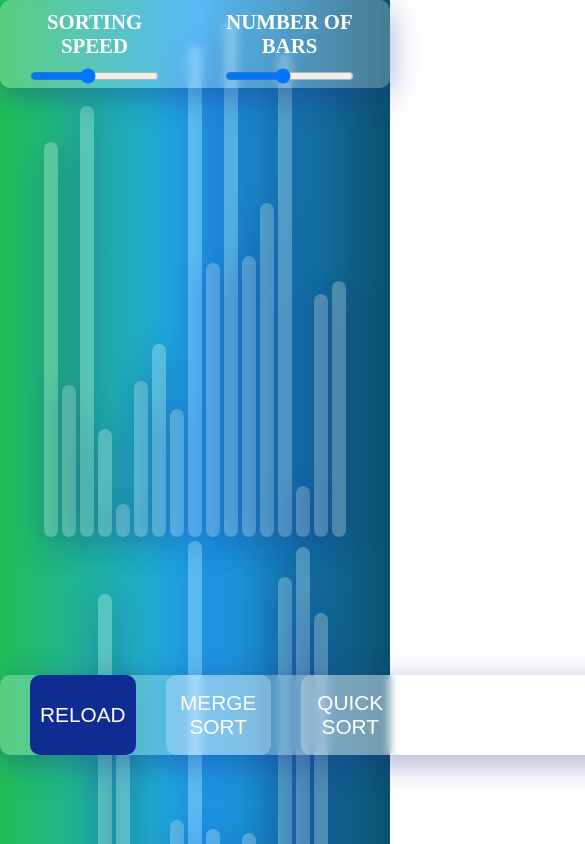
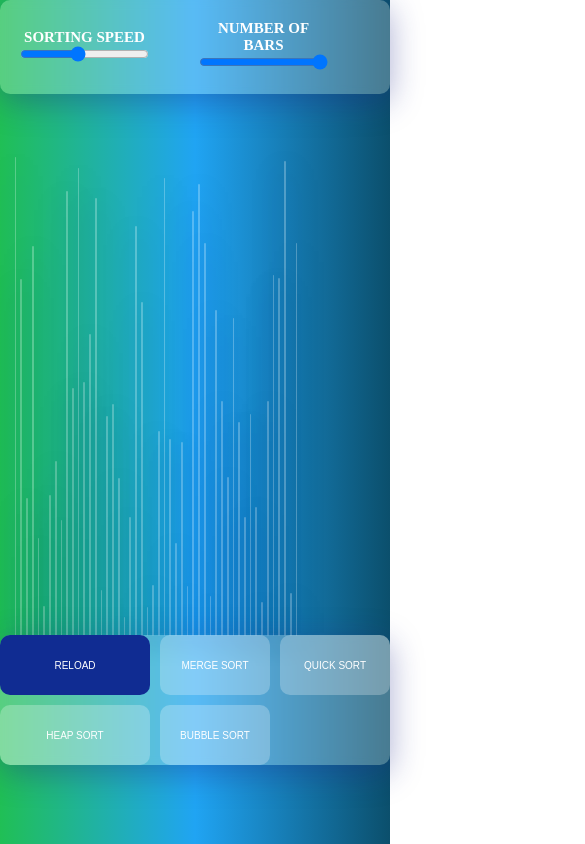
Before and after one commit to SIMRAN-299/mysorting-visualizer, a React (Create React App) app: page / in a window 390 px wide. Shown: the top 844 px of the page, 585 px wide, since content can reach past the window. Built offline with nearby package versions, Linux system fonts and the light colour scheme; a web font is replaced by a local one.

Commit message:
updates for responsive design
Added media query and resolved some issues

```diff
--- a/src/Card.jsx
+++ b/src/Card.jsx
@@ -1,9 +1,9 @@
-import React, { useState } from 'react';
-import {getMergeSortAnimations} from './sortingAlgorithm.js';
-import './cardstyle.css';
-import mybubblesort from './Bubblesort.js';
-import heapsort from './MyHeapsort.js';
-import MyQuicksort from './Quicksort';
+import React, { useState } from "react";
+import { getMergeSortAnimations } from "./sortingAlgorithm.js";
+import "./cardstyle.css";
+import mybubblesort from "./Bubblesort.js";
+import heapsort from "./MyHeapsort.js";
+import MyQuicksort from "./Quicksort";
 //port Slider from './Slider';
 
 // Change this value for the speed of the animations.
@@ -13,64 +13,62 @@ const ANIMATION_SPEED_MS = 10;
 const NUMBER_OF_ARRAY_BARS = 50;
 
 // This is the main color of the array bars.
-const PRIMARY_COLOR = 'rgba(255, 255, 255, 0.25)';
+const PRIMARY_COLOR = "rgba(255, 255, 255, 0.25)";
 
 // This is the color of array bars that are being compared throughout the animations.
-const SECONDARY_COLOR = 'red';
-const WIDTH=14;
-let sorting_already_running=0;
-
+const SECONDARY_COLOR = "red";
+const WIDTH = 14;
+let sorting_already_running = 0;
+const windowWidth=1536;
+const heightDivisor=7;
 
 export default class SortingVisualizer extends React.Component {
   constructor(props) {
     super(props);
 
-
     this.state = {
       array: [],
-      speed:ANIMATION_SPEED_MS,
-      bar:NUMBER_OF_ARRAY_BARS,
-      mywidth:WIDTH,
-
+      speed: ANIMATION_SPEED_MS,
+      bar: NUMBER_OF_ARRAY_BARS,
+      mywidth: WIDTH,
     };
   }
   //this is for restting the array when sorting is completed
-  res(){
-    if(!sorting_already_running){
+  res() {
+    if (!sorting_already_running) {
       this.resetArray();
-    }
-    else{
-      alert("cannot reset the array when sorting algo is running")
+    } else {
+      alert("cannot reset the array when sorting algo is running");
     }
   }
   // CONSTRUCTOR()->COMPONENTWILLMOUNT->RENDER()->COMPONENTDIDMOUNT()->RENDER()
   componentDidMount() {
+
     this.resetArray();
   }
   //this method is used for resetting the array
   resetArray() {
     const array = [];
-    for (let i = 0; i <this.state.bar; i++) {
+    array.push(530);
+    for (let i = 0; i < this.state.bar-1; i++) {
       array.push(randomIntFromInterval(5, 530));
     }
-    this.setState({array});
+    this.setState({ array });
   }
 
   mergeSort() {
-      if(sorting_already_running===0){ //condition for checking if algo is running or not
-      sorting_already_running=1;
-
+    if (sorting_already_running === 0) {
+      //condition for checking if algo is running or not
+      sorting_already_running = 1;
 
       const animations = getMergeSortAnimations(this.state.array);
 
       for (let i = 0; i < animations.length; i++) {
-
-      const arrayBars = document.getElementsByClassName('array-bar');
+        const arrayBars = document.getElementsByClassName("array-bar");
         const isColorChange = i % 3 !== 2;
 
         if (isColorChange) {
           const [barOneIdx, barTwoIdx] = animations[i];
-
 
           const barOneStyle = arrayBars[barOneIdx].style;
           const barTwoStyle = arrayBars[barTwoIdx].style;
@@ -78,186 +76,148 @@ export default class SortingVisualizer extends React.Component {
           setTimeout(() => {
             barOneStyle.backgroundColor = color;
             barTwoStyle.backgroundColor = color;
-        }, i*this.state.speed);
+          }, i * this.state.speed);
         } else {
           setTimeout(() => {
-
             const [barOneIdx, newHeight] = animations[i];
             const barOneStyle = arrayBars[barOneIdx].style;
-          barOneStyle.height = `${newHeight}px`;
-        }, i*this.state.speed);
+            barOneStyle.height = `${newHeight/heightDivisor}%`;
+          }, i * this.state.speed);
         }
       }
-    setTimeout(()=>{
+      setTimeout(() => {
         console.log("timed out");
-             sorting_already_running=0;
-    },animations.length*this.state.speed);
-
+        sorting_already_running = 0;
+      }, animations.length * this.state.speed);
+    } else {
+      alert(
+        "Sorting already running.You can't run another algorithm when one algorithm is running"
+      );
     }
-   else{
-     alert("Sorting already running.You can't run another algorithm when one algorithm is running");
   }
 
+  quickSort() {
+    const animations = MyQuicksort(this.state.array);
+    if (sorting_already_running === 0) {
+      sorting_already_running = 1;
+      let timer = 0;
 
+      for (let i = 0; i < animations.length; i++) {
+        const arrayBars = document.getElementsByClassName("array-bar");
+
+        if (animations[i][0] == "pivot") {
+          const pivotbar = animations[i][1];
+          const barOneStyle = arrayBars[pivotbar].style;
+
+          setTimeout(() => {
+            barOneStyle.backgroundColor = "green";
+          }, timer * this.state.speed);
+          timer++;
+
+          setTimeout(() => {
+            barOneStyle.backgroundColor = PRIMARY_COLOR;
+          }, timer * this.state.speed);
+          timer++;
+        }
+        if (animations[i][0] == "swap") {
+          const [[barone, height1], [bartwo, height2]] = animations[i][1];
+          if (barone == bartwo) {
+            const barOneStyle = arrayBars[barone].style;
+            setTimeout(() => {
+              barOneStyle.backgroundColor = "red";
+            }, timer * this.state.speed);
+            timer++;
+            setTimeout(() => {
+              barOneStyle.backgroundColor = PRIMARY_COLOR;
+            }, timer * this.state.speed);
+            timer++;
+          } else {
+            const barOneStyle = arrayBars[barone].style;
+            const barTwoStyle = arrayBars[bartwo].style;
+            setTimeout(() => {
+              barOneStyle.backgroundColor = "red";
+              barTwoStyle.backgroundColor = "red";
+            }, timer * this.state.speed);
+            timer++;
+
+            setTimeout(() => {
+              barOneStyle.backgroundColor = PRIMARY_COLOR;
+              barTwoStyle.backgroundColor = PRIMARY_COLOR;
+            }, timer * this.state.speed);
+            timer++;
+
+            setTimeout(() => {
+              barOneStyle.height = `${height1/heightDivisor}%`;
+              barTwoStyle.height = `${height2/heightDivisor}%`;
+            }, timer * this.state.speed);
+            timer++;
+          }
+        }
+      }
+      setTimeout(() => {
+        sorting_already_running = 0;
+        console.log("done");
+      }, timer * this.state.speed);
+    } else {
+      alert(
+        "Sorting already running.You can't run another algorithm when one algorithm is running"
+      );
     }
 
-
-  quickSort() {
-
-
-    const animations=MyQuicksort(this.state.array);
-     if(sorting_already_running===0){
-      sorting_already_running=1;
-      let timer=0;
-
-    for (let i = 0; i < animations.length; i++) {
-
-      const arrayBars = document.getElementsByClassName('array-bar');
-
-
-
-
-
-      if(animations[i][0]=='pivot'){
-        const pivotbar=animations[i][1];
-        const barOneStyle = arrayBars[pivotbar].style;
-
-        setTimeout(()=>{
-          barOneStyle.backgroundColor="green";
-
-        },timer*this.state.speed);
-        timer++;
-
-        setTimeout(()=>{
-          barOneStyle.backgroundColor=PRIMARY_COLOR;
-        },timer*this.state.speed);
-        timer++;
-
-      }
-      if(animations[i][0]=="swap"){
-         const [[barone,height1],[bartwo,height2]]=animations[i][1];
-         if(barone==bartwo){
-           const barOneStyle = arrayBars[barone].style;
-           setTimeout(()=>{
-            barOneStyle.backgroundColor="red";
-
-          },timer*this.state.speed);
-          timer++;
-          setTimeout(()=>{
-            barOneStyle.backgroundColor=PRIMARY_COLOR;
-
-          },timer*this.state.speed);
-          timer++;
-         }
-         else{
-         const barOneStyle = arrayBars[barone].style;
-         const barTwoStyle = arrayBars[bartwo].style;
-         setTimeout(()=>{
-           barOneStyle.backgroundColor="red";
-           barTwoStyle.backgroundColor="red";
-         },timer*this.state.speed);
-         timer++;
-
-         setTimeout(()=>{
-           barOneStyle.backgroundColor=PRIMARY_COLOR;
-           barTwoStyle.backgroundColor=PRIMARY_COLOR;
-         },timer*this.state.speed);
-         timer++;
-
-         setTimeout(()=>{
-
-            barOneStyle.height=`${height1}px`;
-            barTwoStyle.height=`${height2}px`;
-
-
-         },timer*this.state.speed);
-         timer++;
-
-
-
-
-      }
-
-    }
-
-  }
-  setTimeout(()=>{
-    sorting_already_running=0;
-    console.log("done");
-},timer*this.state.speed);
-
-
-
-
-  }
-  else{
-    alert("Sorting already running.You can't run another algorithm when one algorithm is running");
-  }
-
-  const arrayBars = document.getElementsByClassName('array-bar');
-
-
-
+    const arrayBars = document.getElementsByClassName("array-bar");
   }
 
   heapSort() {
     console.log(this.state.array);
-    const animations=heapsort(this.state.array);
+    const animations = heapsort(this.state.array);
     console.log(this.state.array);
-    let timer=0;
-    if(sorting_already_running===0){
-      sorting_already_running=1;
-    for(let i=0;i<animations.length;i++){
-      const arrayBars = document.getElementsByClassName('array-bar');
-      const [[barone,height1],[bartwo,height2]]=animations[i][1];
+    let timer = 0;
+    if (sorting_already_running === 0) {
+      sorting_already_running = 1;
+      for (let i = 0; i < animations.length; i++) {
+        const arrayBars = document.getElementsByClassName("array-bar");
+        const [[barone, height1], [bartwo, height2]] = animations[i][1];
         const barOneStyle = arrayBars[barone].style;
         const barTwoStyle = arrayBars[bartwo].style;
-         setTimeout(()=>{
-           barOneStyle.backgroundColor="red";
-           barTwoStyle.backgroundColor="red";
-         },timer*this.state.speed);
+        setTimeout(() => {
+          barOneStyle.backgroundColor = "red";
+          barTwoStyle.backgroundColor = "red";
+        }, timer * this.state.speed);
         timer++;
 
-         setTimeout(()=>{
-           barOneStyle.backgroundColor=PRIMARY_COLOR;
-           barTwoStyle.backgroundColor=PRIMARY_COLOR;
-         },timer*this.state.speed);
+        setTimeout(() => {
+          barOneStyle.backgroundColor = PRIMARY_COLOR;
+          barTwoStyle.backgroundColor = PRIMARY_COLOR;
+        }, timer * this.state.speed);
         timer++;
 
-         setTimeout(()=>{
-
-            barOneStyle.height=`${height1}px`;
-            barTwoStyle.height=`${height2}px`;
-
-
-         },timer*this.state.speed);
+        setTimeout(() => {
+          barOneStyle.height = `${height1/heightDivisor}%`;
+          barTwoStyle.height = `${height2/heightDivisor}%`;
+        }, timer * this.state.speed);
         timer++;
-
       }
-    setTimeout(()=>{
-          sorting_already_running=0;
-    },timer*this.state.speed);
+      setTimeout(() => {
+        sorting_already_running = 0;
+      }, timer * this.state.speed);
+    } else {
+      alert(
+        "Sorting already running.You can't run another algorithm when one algorithm is running"
+      );
     }
-  else{
-    alert("Sorting already running.You can't run another algorithm when one algorithm is running");
-  }
-
-
   }
 
   bubbleSort() {
-    const animations=mybubblesort(this.state.array);
-    if(sorting_already_running===0){
-      sorting_already_running=1;
+    const animations = mybubblesort(this.state.array);
+    if (sorting_already_running === 0) {
+      sorting_already_running = 1;
 
       for (let i = 0; i < animations.length; i++) {
-
-      const arrayBars = document.getElementsByClassName('array-bar');
+        const arrayBars = document.getElementsByClassName("array-bar");
         const isColorChange = i % 3 !== 2;
 
         if (isColorChange) {
           const [barOneIdx, barTwoIdx] = animations[i];
-
 
           const barOneStyle = arrayBars[barOneIdx].style;
           const barTwoStyle = arrayBars[barTwoIdx].style;
@@ -265,143 +225,128 @@ export default class SortingVisualizer extends React.Component {
           setTimeout(() => {
             barOneStyle.backgroundColor = color;
             barTwoStyle.backgroundColor = color;
-        }, i*this.state.speed);
+          }, i * this.state.speed);
         } else {
+          if (animations[i][0] !== animations[i][1]) {
+            setTimeout(() => {
+              const [[bar1, height1], [bar2, height2]] = animations[i];
 
-         if(animations[i][0]!==animations[i][1]){
+              const barOneStyle = arrayBars[bar1].style;
+              const barTwoStyle = arrayBars[bar2].style;
 
+              barOneStyle.height = `${height1/heightDivisor}%`;
 
+              barTwoStyle.height = `${height2/heightDivisor}%`;
+            }, i * this.state.speed);
+          }
+        }
+      }
       setTimeout(() => {
-                const [[bar1,height1],[bar2,height2]]=animations[i];
-
-
-
-
-
-                const barOneStyle=arrayBars[bar1].style;
-                const barTwoStyle=arrayBars[bar2].style;
-
-                barOneStyle.height=`${height1}px`;
-
-
-                barTwoStyle.height=`${height2}px`;
-
-
-              }, i*this.state.speed);
-
-
-
+        sorting_already_running = 0;
+      }, animations.length * this.state.speed);
+    } else {
+      alert(
+        "Sorting already running.You can't run another algorithm when one algorithm is running"
+      );
+    }
   }
 
+  changespeed() {
+    if (sorting_already_running === 0) {
+      const cs = document.getElementById("s1").value;
 
-
+      this.state.speed = 101 - cs;
+    } else {
+      alert("you can't change array size when another algorithm is running");
     }
   }
-  setTimeout(()=>{
-      sorting_already_running=0;
-  },animations.length*this.state.speed);
-}
-else{
-  alert("Sorting already running.You can't run another algorithm when one algorithm is running");
-}
-
-
-  }
-
-
-  changespeed(){
-     if(sorting_already_running===0){
-      const cs=document.getElementById("s1").value;
-
-      this.state.speed=101-cs;
-     }
-     else{
-      alert("you can't change array size when another algorithm is running");
-
-     }
-  }
-  changeNumberofarray(){
-    if(sorting_already_running===0){
-    const new_array_size=document.getElementById("nob1").value;
-    this.state.bar=new_array_size;
-    const n_width=Math.round(25-(19/90)*(new_array_size-10));
-    this.state.mywidth=n_width;
+  changeNumberofarray() {
+    if (sorting_already_running === 0) {
+      const new_array_size = document.getElementById("nob1").value;
+      this.state.bar = new_array_size;
+      const n_width = Math.round(25 - (19 / 90) * (new_array_size - 10));
+      this.state.mywidth = n_width;
       const array = [];
-    for (let i = 0; i <this.state.bar; i++) {
+      array.push(530);
+      for (let i = 0; i < this.state.bar-1; i++) {
         array.push(randomIntFromInterval(5, 530));
       }
 
-    this.setState({array});}
-    else{
+      this.setState({ array });
+    } else {
       alert("you can't change array size when another algorithm is running");
     }
-
-
   }
 
-
-
   render() {
-    const {array} = this.state;
-
-
-
+    const { array } = this.state;
 
     return (
+
       <div className="main">
-
         <div className="buttons">
-
           <div className="margin-left">
             <h1>sorting speed</h1>
-         <input type="range" id="s1" name="points" min="10" max="100" onChange={()=>this.changespeed()}/>
+            <input
+              type="range"
+              id="s1"
+              name="points"
+              min="10"
+              max="100"
+              onChange={() => this.changespeed()}
+            />
           </div>
-
 
           <div className="margin-left">
             <h1>number of bars</h1>
-         <input type="range" id="nob1" name="points" min="10" max="100" onChange={()=>this.changeNumberofarray()}/>
+            <input
+              type="range"
+              id="nob1"
+              name="points"
+              min="10"
+              max="45"
+              onChange={() => this.changeNumberofarray()}
+            />
           </div>
         </div>
 
-
             <div className="array-container">
-        {array.map((value, idx) => (
+                <div className="array-box">
+                    {array.map((value, idx) => (//this contains different divs
                       <div
                         className="array-bar"
                         key={idx}
                         style={{
                           backgroundColor: "rgba(255, 255, 255, 0.25)",
-              borderRadius:"10px",
-              boxShadow:"0 8px 32px 0 rgba(31, 38, 135, 0.37)",
-              height: `${value}px`,
-              width:`${this.state.mywidth}px`,
+                          borderRadius: "10px",
+                          boxShadow: "0 8px 32px 0 rgba(31, 38, 135, 0.37)",
+                          height: `${value/heightDivisor}%`,
 
-            }}></div>
+                          width: `${this.state.mywidth/25}%`,
+
+                        }}
+                      ></div>
                     ))}
                 </div>
-        <div className="buttons">
+            </div>
 
-
-
-        <button className="reload"onClick={()=>this.res()}> RELOAD </button>
+         <div className="buttons below" >
+          <button className="reload" onClick={() => this.res()}>
+            {" "}
+            RELOAD{" "}
+          </button>
           <button onClick={() => this.mergeSort()}>Merge Sort</button>
-
 
           <button onClick={() => this.quickSort()}>Quick Sort</button>
           <button onClick={() => this.heapSort()}>Heap Sort</button>
           <button onClick={() => this.bubbleSort()}>Bubble Sort</button>
-
         </div>
-
-
 
       </div>
     );
   }
 }
 
-
 function randomIntFromInterval(min, max) {
   // min and max included
   return Math.floor(Math.random() * (max - min + 1) + min);
--- a/src/cardstyle.css
+++ b/src/cardstyle.css
@@ -12,20 +12,34 @@
   );;
   width:100vw;
   height:100vh;
+  min-width: 350px;
+
+
 }
 .margin-left{
   margin-left: 30px;
   margin-right:30px;
+
 }
+.array-container{
+  width:80%;
+  height: 80%;
+  /* background-color: aqua; */
+  display: flex;
+  align-items: center;
+  justify-content: center;
+  padding-top:5vh;
+}
+.array-box {
 
-.array-container {
-
-        width:80%;
-        margin:0 auto;
-        padding:20px 0;
-        height:80%;
+         width:100%;
 
 
+        height:100%;
+        /* padding-top: 10%; */
+        /* background-color: red; */
+        /* margin-left:20vw; */
+        margin-top:20vh;
   }
 
   .array-bar {
@@ -34,10 +48,12 @@
 
 
     margin: 0 2px;
-    transform-origin: 0 -50%;
+    /* transform-origin: 0 -50%; */
+
   }
   .buttons{
     background-color:rgba(255, 255, 255, 0.25);
+    /* background-color: blue; */
     position:absolute;
 
     display:flex;
@@ -48,6 +64,7 @@
   backdrop-filter: blur(4px);
   -webkit-backdrop-filter: blur(4px);
   border-radius: 10px;
+  /* display: none; */
 
   }
   button{
@@ -61,6 +78,9 @@
     border-radius:10px;
     padding:10px;
     text-transform: uppercase;
+    /* transition-duration: 500ms;*/
+    transition-timing-function: ease-in-out;
+    transition-duration: 500ms;
 
 
   }
@@ -79,3 +99,37 @@
     background-color: rgb(16, 44, 146);
     width:150px;
   }
+  @media(max-width:800px){
+
+        .buttons{
+          display: grid;
+          grid-template-columns: repeat(3, 1fr);
+          grid-gap:10px;
+
+        }
+        .below{
+          margin-top:-40px;
+        }
+        button{
+          margin:0;
+          font-size:10px;
+          padding:0px;
+          height:60px;
+
+        }
+        h1{
+          color:white;
+          font-size:15px;
+          margin-bottom:0px;
+          margin-top:0px;
+          text-transform: uppercase;
+        }
+        .margin-left{
+           margin:0;
+           padding:20px;
+
+        }
+        .array-bar{
+          margin-top:30px;
+        }
+  }
```
Lines whose indentation alone changed are shown as unchanged.
